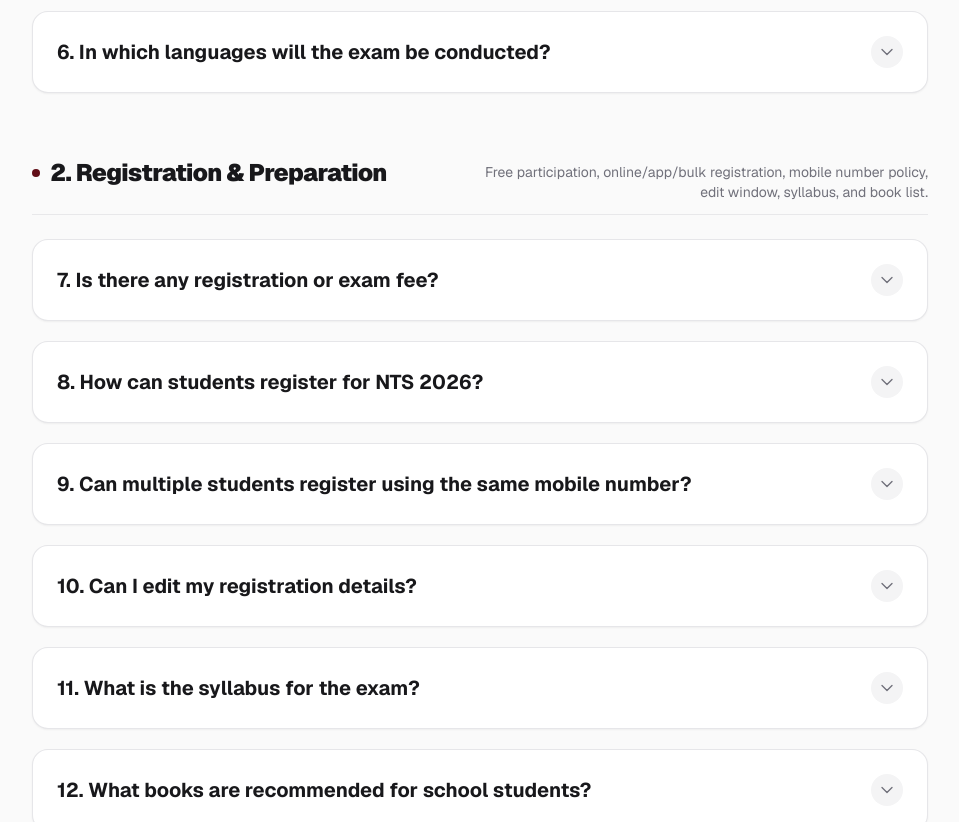
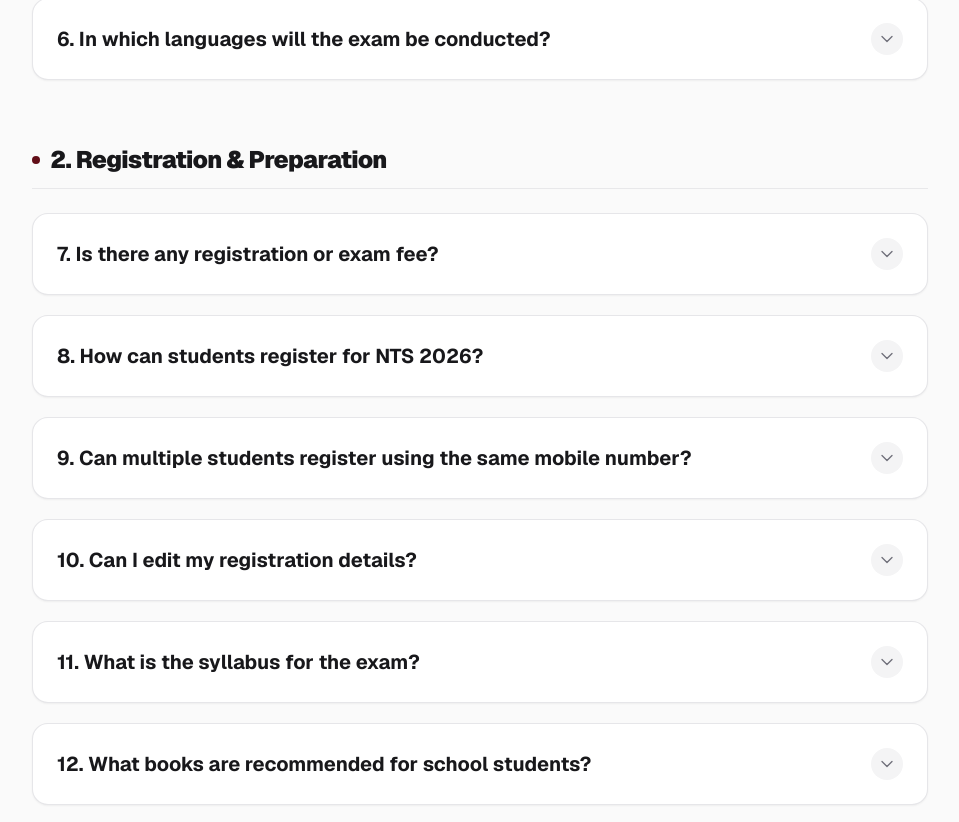
Before and after one commit to ansariafzal-ka/AMP-World-NTS-Web-Application-, a Next.js app: page /FAQs in a window 1280 px wide. Shown: the part 1658-2480 px from the top of the page, without its empty margins (160-1119 px from the left). Built offline with nearby package versions, Linux system fonts and the light colour scheme.

Commit message:
Remove gray description text beside category titles in FAQ section

```diff
--- a/src/components/faqs/FaqInteractive.tsx
+++ b/src/components/faqs/FaqInteractive.tsx
@@ -49,16 +49,11 @@ export default function FaqInteractive() {
         {displayedCategories.map((category) => (
           <section key={category.id} id={category.id} className="scroll-mt-24">
             {/* Category Header */}
-            <div className="mb-4 sm:mb-6 flex flex-col sm:flex-row sm:items-baseline sm:justify-between gap-1 sm:gap-4 border-b border-zinc-200/80 pb-3">
-              <div className="flex items-center gap-2.5">
-                <span className="h-2 w-2 rounded-full bg-[#610D17]" />
-                <h2 className="text-xl sm:text-2xl font-black tracking-tight text-zinc-900">
-                  {category.name}
-                </h2>
-              </div>
-              <p className="text-xs sm:text-sm text-zinc-500 max-w-md sm:text-right">
-                {category.description}
-              </p>
+            <div className="mb-4 sm:mb-6 flex items-center gap-2.5 border-b border-zinc-200/80 pb-3">
+              <span className="h-2 w-2 rounded-full bg-[#610D17]" />
+              <h2 className="text-xl sm:text-2xl font-black tracking-tight text-zinc-900">
+                {category.name}
+              </h2>
             </div>
 
             {/* Category Accordion */}
```
